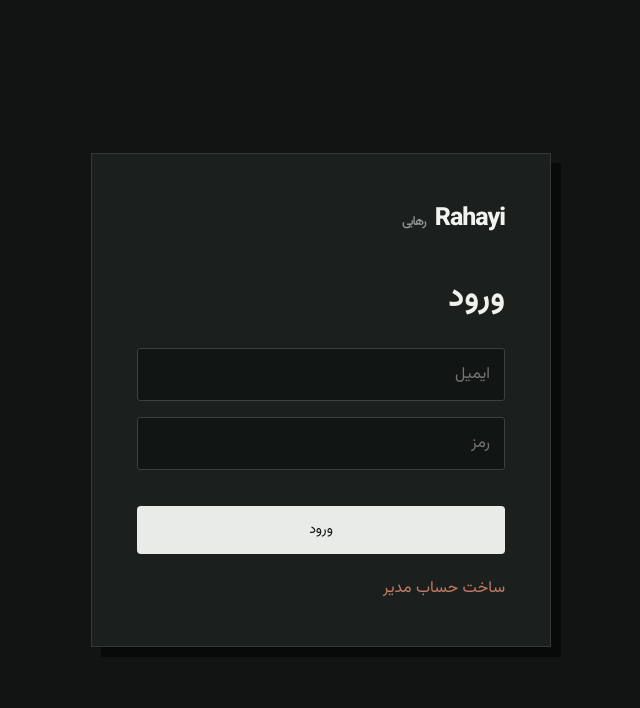
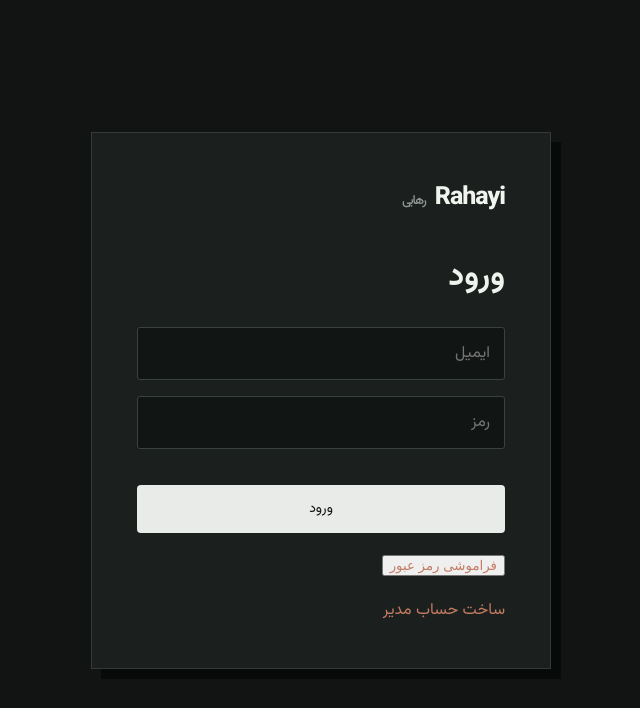
Before and after one commit to Rahavard12/Rahayi, a Next.js app: page /signin in a window 1280 px wide. Shown: the top 708 px of the page, without its empty margins (541-1181 px from the left). Built offline with nearby package versions, Linux system fonts and the light colour scheme; no server answers.

Commit message:
Add password recovery to sign-in

```diff
--- a/app/signin/page.tsx
+++ b/app/signin/page.tsx
@@ -1,4 +1,20 @@
 'use client'
 import { useState } from 'react'
 import { createClient } from '@/lib/supabase'
-export default function SignIn(){const [email,setEmail]=useState('');const [code,setCode]=useState('');const [error,setError]=useState('');async function go(e:any){e.preventDefault();const r=await createClient().auth.signInWithPassword({email,password:code});if(r.error){setError('ورود ناموفق بود.')}else{location.href='/manage'}}return <main className="authPage"><div className="authCard"><a href="/" className="logo">Rahayi<span>رهایی</span></a><h1>ورود</h1><form onSubmit={go}><input aria-label="ایمیل" type="email" value={email} onChange={e=>setEmail(e.target.value)} placeholder="ایمیل" required/><input aria-label="رمز" type="password" value={code} onChange={e=>setCode(e.target.value)} placeholder="رمز" required/>{error&&<p className="error">{error}</p>}<button className="cta" type="submit">ورود</button></form><a className="backLink" href="/signup">ساخت حساب مدیر</a></div></main>}
+
+export default function SignIn(){
+ const [email,setEmail]=useState('')
+ const [code,setCode]=useState('')
+ const [error,setError]=useState('')
+ const [message,setMessage]=useState('')
+ const [sending,setSending]=useState(false)
+ async function go(e:any){e.preventDefault();setError('');const r=await createClient().auth.signInWithPassword({email:email.trim(),password:code});if(r.error){setError('ورود ناموفق بود. ایمیل یا رمز عبور را بررسی کنید.')}else{location.href='/manage'}}
+ async function forgot(){
+  if(!email.trim()){setError('ابتدا ایمیل خود را وارد کنید.');return}
+  setError('');setMessage('');setSending(true)
+  const r=await createClient().auth.resetPasswordForEmail(email.trim(),{redirectTo:'https://rahayi.vercel.app/reset-password'})
+  setSending(false)
+  if(r.error){setError('ارسال لینک بازیابی انجام نشد. تنظیمات Supabase را بررسی کنید.')}else{setMessage('لینک تغییر رمز عبور به ایمیل شما ارسال شد.')}
+ }
+ return <main className="authPage"><div className="authCard"><a href="/" className="logo">Rahayi<span>رهایی</span></a><h1>ورود</h1><form onSubmit={go}><input aria-label="ایمیل" type="email" value={email} onChange={e=>setEmail(e.target.value)} placeholder="ایمیل" required/><input aria-label="رمز" type="password" value={code} onChange={e=>setCode(e.target.value)} placeholder="رمز" required/>{error&&<p className="error">{error}</p>}{message&&<p className="success">{message}</p>}<button className="cta" type="submit">ورود</button></form><button type="button" className="backLink" onClick={forgot} disabled={sending}>{sending?'در حال ارسال…':'فراموشی رمز عبور'}</button><a className="backLink" href="/signup">ساخت حساب مدیر</a></div></main>
+}
```
